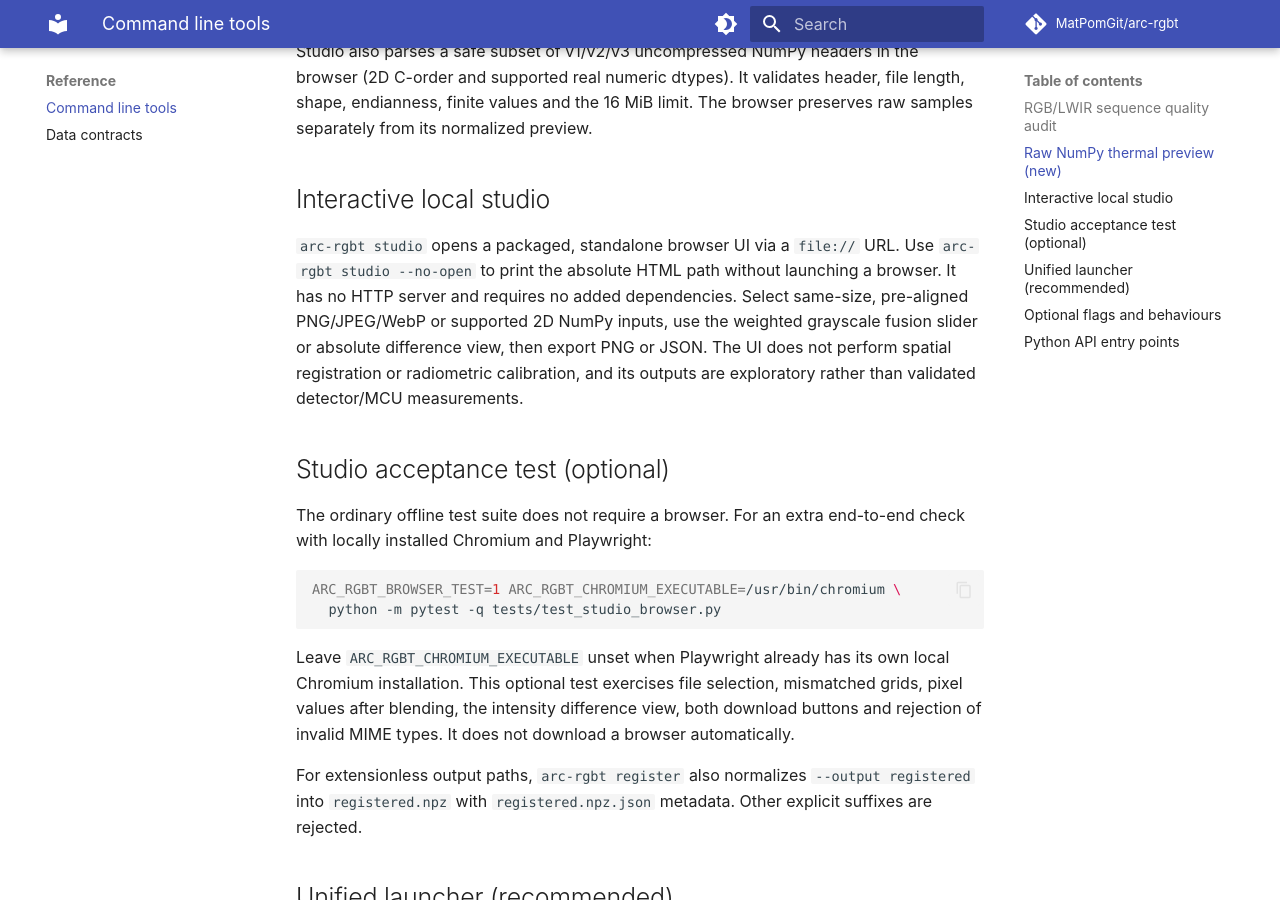
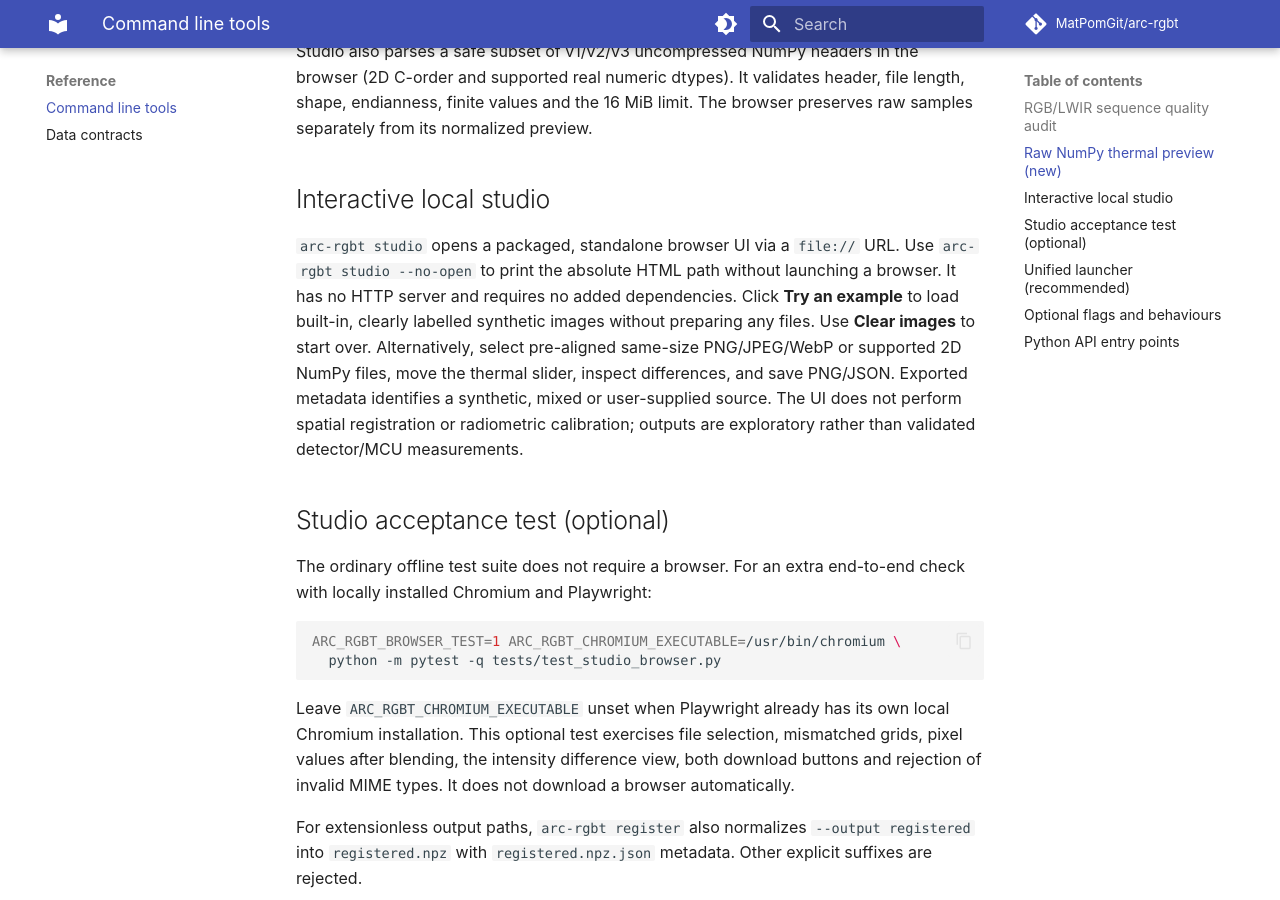
Before and after one commit to MatPomGit/arc-rgbt, an MkDocs documentation site: the page built from docs/reference/cli.md, in a window 1280 px wide and 900 px high, scrolled down 944 px. Built offline with MkDocs 1.6.1 and Material for MkDocs 9.7.7, drawn with Linux system fonts in a browser that asks for light colours; comment, search, counter and statistics services are not loaded.

Commit message:
docs(cli): explain KISS first-run and provenance in Studio

```diff
--- a/docs/reference/cli.md
+++ b/docs/reference/cli.md
@@ -42,10 +42,13 @@ The browser preserves raw samples separately from its normalized preview.
 `arc-rgbt studio` opens a packaged, standalone browser UI via a `file://`
 URL. Use `arc-rgbt studio --no-open` to print the absolute HTML path without
 launching a browser. It has no HTTP server and requires no added dependencies.
-Select same-size, pre-aligned PNG/JPEG/WebP or supported 2D NumPy inputs, use the weighted grayscale
-fusion slider or absolute difference view, then export PNG or JSON. The UI
-does not perform spatial registration or radiometric calibration, and its
-outputs are exploratory rather than validated detector/MCU measurements.
+Click **Try an example** to load built-in, clearly labelled synthetic images
+without preparing any files. Use **Clear images** to start over. Alternatively,
+select pre-aligned same-size PNG/JPEG/WebP or supported 2D NumPy files, move
+the thermal slider, inspect differences, and save PNG/JSON. Exported metadata
+identifies a synthetic, mixed or user-supplied source. The UI does not
+perform spatial registration or radiometric calibration; outputs are
+exploratory rather than validated detector/MCU measurements.
 
 ## Studio acceptance test (optional)
 
```
